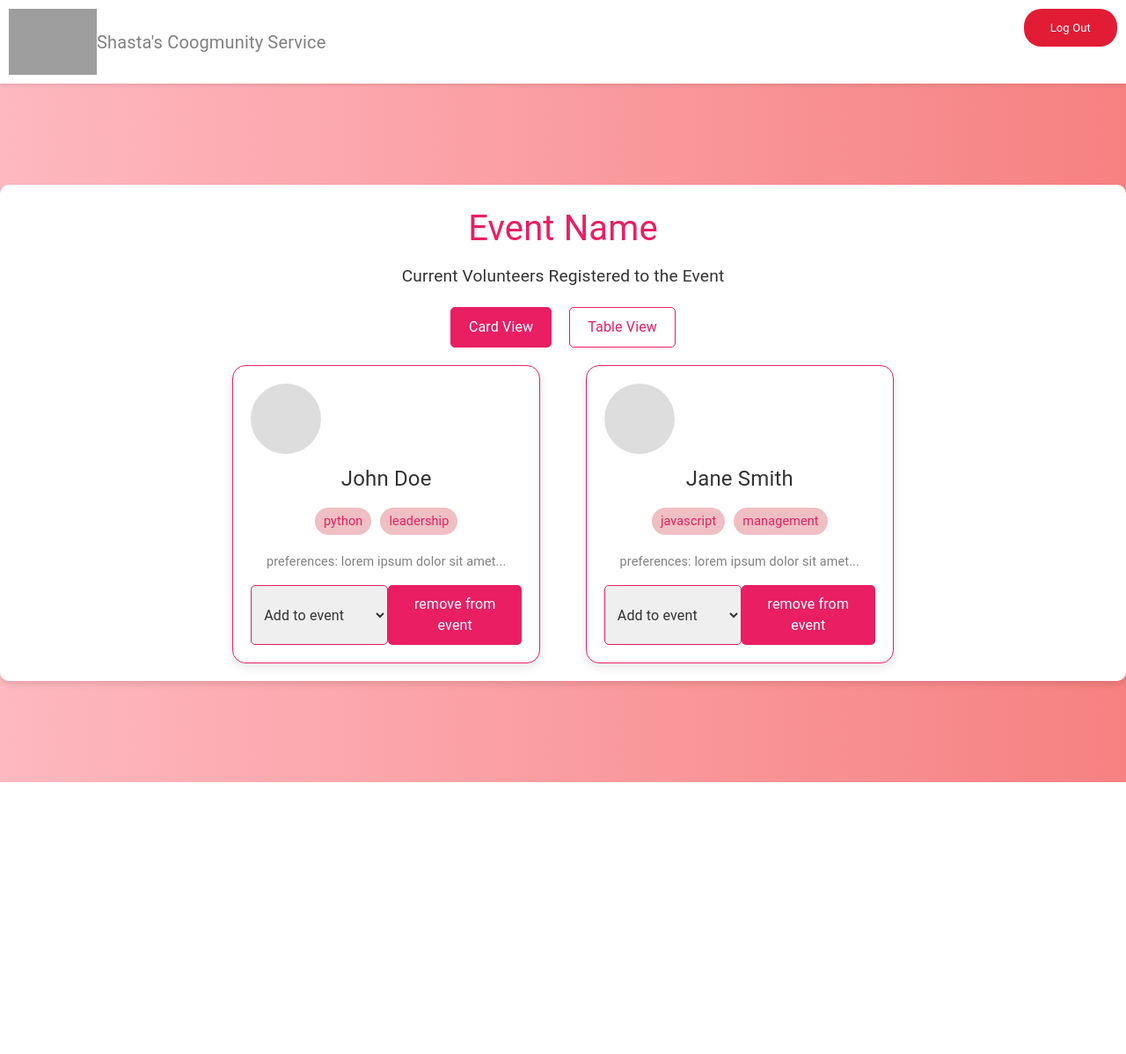
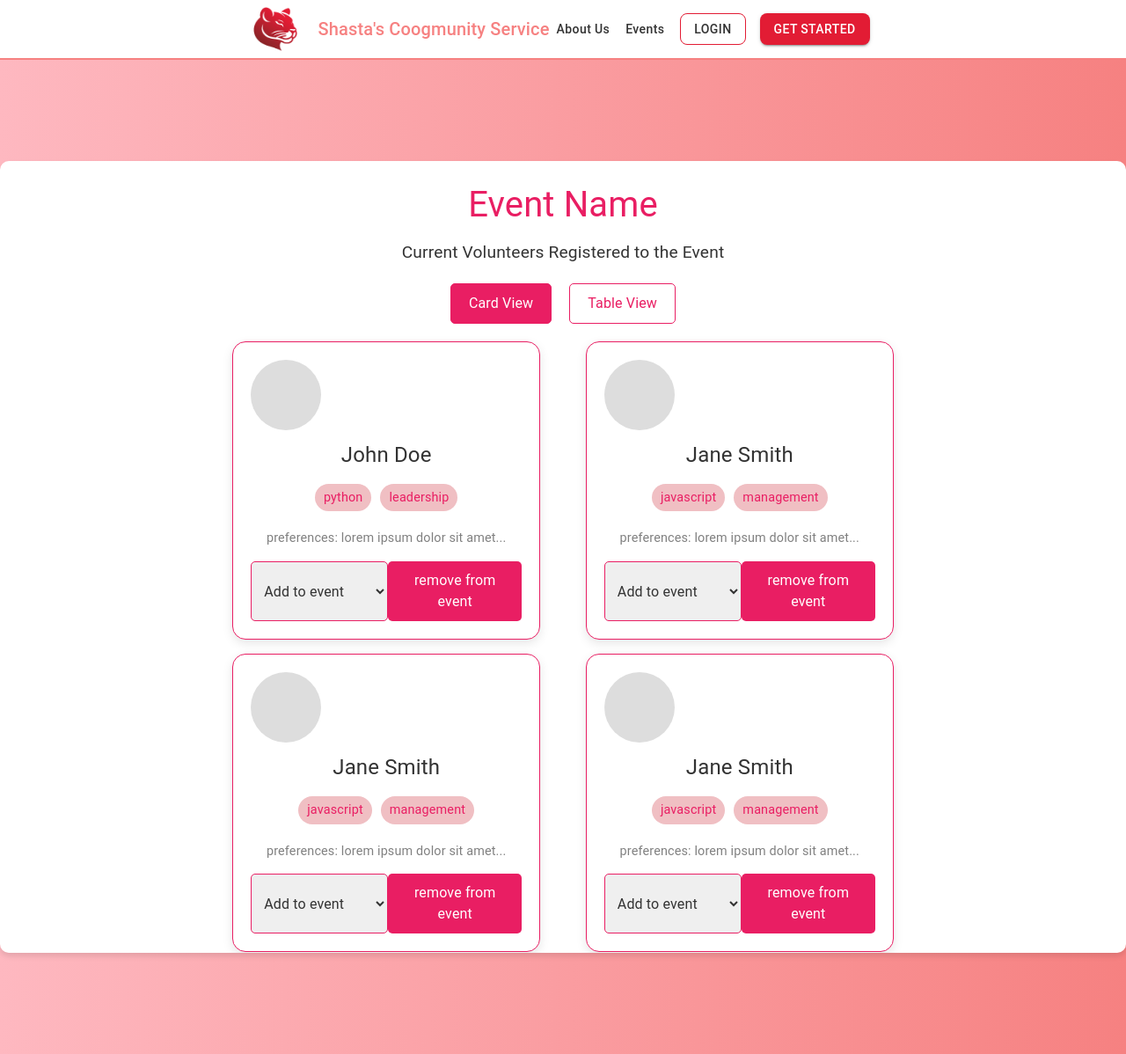
Before and after one commit to angieluvss/volunteer-fullstack, a React (Create React App) app in the folder frontend/: page /volcards in a window 1280 px wide. Shown: the whole page at 88% size. Before the commit the page ends 889 px from the top, so only its background shows below. Built offline with nearby package versions, Linux system fonts and the light colour scheme; grey boxes are pictures that could not be loaded.

Commit message:
added nav bar to page

```diff
--- a/frontend/src/pages/volcards.css
+++ b/frontend/src/pages/volcards.css
@@ -51,6 +51,7 @@ header {
 .logo p {
     color: grey;
     font-size: 20px;
+    position: left;
 }
 
 .logout-btn {
--- a/frontend/src/pages/volcards.js
+++ b/frontend/src/pages/volcards.js
@@ -7,16 +7,7 @@ import volcards from './volcards.css';
 function VolunteerMatchingForm() {
   return (
     <div>
-      <header>
-        <div className="logo-container">
-          <div className="logo">
-          <img src="../../public/shasta.png" alt="Shasta Logo" />
-            <p>Shasta's Coogmunity Service</p>
-          </div>
-          <button className="logout-btn">Log Out</button>
-        </div>
-      </header>
-
+      <NavBar />  {/* Include the NavBar on the page */}
       <main className="content">
         <div className="container">
           <h1>Event Name</h1>
@@ -62,6 +53,125 @@ function VolunteerMatchingForm() {
                 <button className="remove-btn">remove from event</button>
               </div>
             </div>
+            <div className="card">
+              <div className="avatar"></div>
+              <h3>Jane Smith</h3>
+              <div className="tags">
+                <span>javascript</span>
+                <span>management</span>
+              </div>
+              <p className="preferences">
+                preferences: lorem ipsum dolor sit amet...
+              </p>
+              <div className="actions">
+                <select name="event" className="event-selector">
+                  <option>Add to event</option>
+                </select>
+                <button className="remove-btn">remove from event</button>
+              </div>
+            </div>
+            <div className="card">
+              <div className="avatar"></div>
+              <h3>Jane Smith</h3>
+              <div className="tags">
+                <span>javascript</span>
+                <span>management</span>
+              </div>
+              <p className="preferences">
+                preferences: lorem ipsum dolor sit amet...
+              </p>
+              <div className="actions">
+                <select name="event" className="event-selector">
+                  <option>Add to event</option>
+                </select>
+                <button className="remove-btn">remove from event</button>
+              </div>
+            </div>
+            <div className="card">
+              <div className="avatar"></div>
+              <h3>Jane Smith</h3>
+              <div className="tags">
+                <span>javascript</span>
+                <span>management</span>
+              </div>
+              <p className="preferences">
+                preferences: lorem ipsum dolor sit amet...
+              </p>
+              <div className="actions">
+                <select name="event" className="event-selector">
+                  <option>Add to event</option>
+                </select>
+                <button className="remove-btn">remove from event</button>
+              </div>
+            </div>
+            <div className="card">
+              <div className="avatar"></div>
+              <h3>Jane Smith</h3>
+              <div className="tags">
+                <span>javascript</span>
+                <span>management</span>
+              </div>
+              <p className="preferences">
+                preferences: lorem ipsum dolor sit amet...
+              </p>
+              <div className="actions">
+                <select name="event" className="event-selector">
+                  <option>Add to event</option>
+                </select>
+                <button className="remove-btn">remove from event</button>
+              </div>
+            </div>
+            <div className="card">
+              <div className="avatar"></div>
+              <h3>Jane Smith</h3>
+              <div className="tags">
+                <span>javascript</span>
+                <span>management</span>
+              </div>
+              <p className="preferences">
+                preferences: lorem ipsum dolor sit amet...
+              </p>
+              <div className="actions">
+                <select name="event" className="event-selector">
+                  <option>Add to event</option>
+                </select>
+                <button className="remove-btn">remove from event</button>
+              </div>
+            </div>
+            <div className="card">
+              <div className="avatar"></div>
+              <h3>Jane Smith</h3>
+              <div className="tags">
+                <span>javascript</span>
+                <span>management</span>
+              </div>
+              <p className="preferences">
+                preferences: lorem ipsum dolor sit amet...
+              </p>
+              <div className="actions">
+                <select name="event" className="event-selector">
+                  <option>Add to event</option>
+                </select>
+                <button className="remove-btn">remove from event</button>
+              </div>
+            </div>
+            <div className="card">
+              <div className="avatar"></div>
+              <h3>Jane Smith</h3>
+              <div className="tags">
+                <span>javascript</span>
+                <span>management</span>
+              </div>
+              <p className="preferences">
+                preferences: lorem ipsum dolor sit amet...
+              </p>
+              <div className="actions">
+                <select name="event" className="event-selector">
+                  <option>Add to event</option>
+                </select>
+                <button className="remove-btn">remove from event</button>
+              </div>
+            </div>
             {/* Repeat as needed */}
           </section>
         </div>
```
